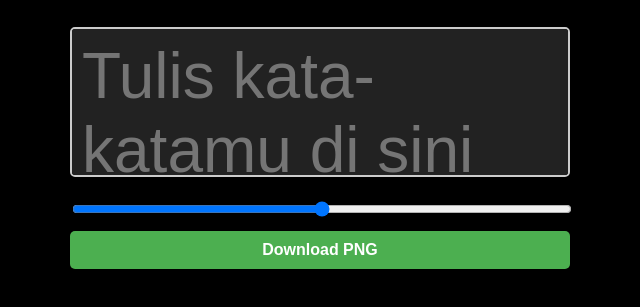
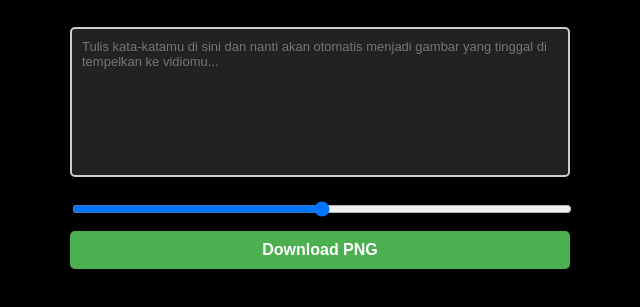
Before and after one commit to brandalokadjaya/amogen, a plain HTML site: page index.html in a window 1280 px wide. Shown: the part 63-370 px from the top of the page, without its empty margins (320-960 px from the left). Drawn offline with Linux system fonts and the light colour scheme.

Commit message:
Update index.html

```diff
--- a/index.html
+++ b/index.html
@@ -25,7 +25,7 @@
             height: 150px;
             font-family: sans-serif; /* Ganti dengan font standar yang lebih ringan */
             font-weight: normal; /* Mengurangi berat font */
-            font-size: 5vw; /* Ukuran font dinamis berdasarkan lebar layar */
+            font-size: 13px; /* Ukuran font dinamis berdasarkan lebar layar */
             padding: 10px;
             border: 2px solid #ccc;
             border-radius: 5px;
```
